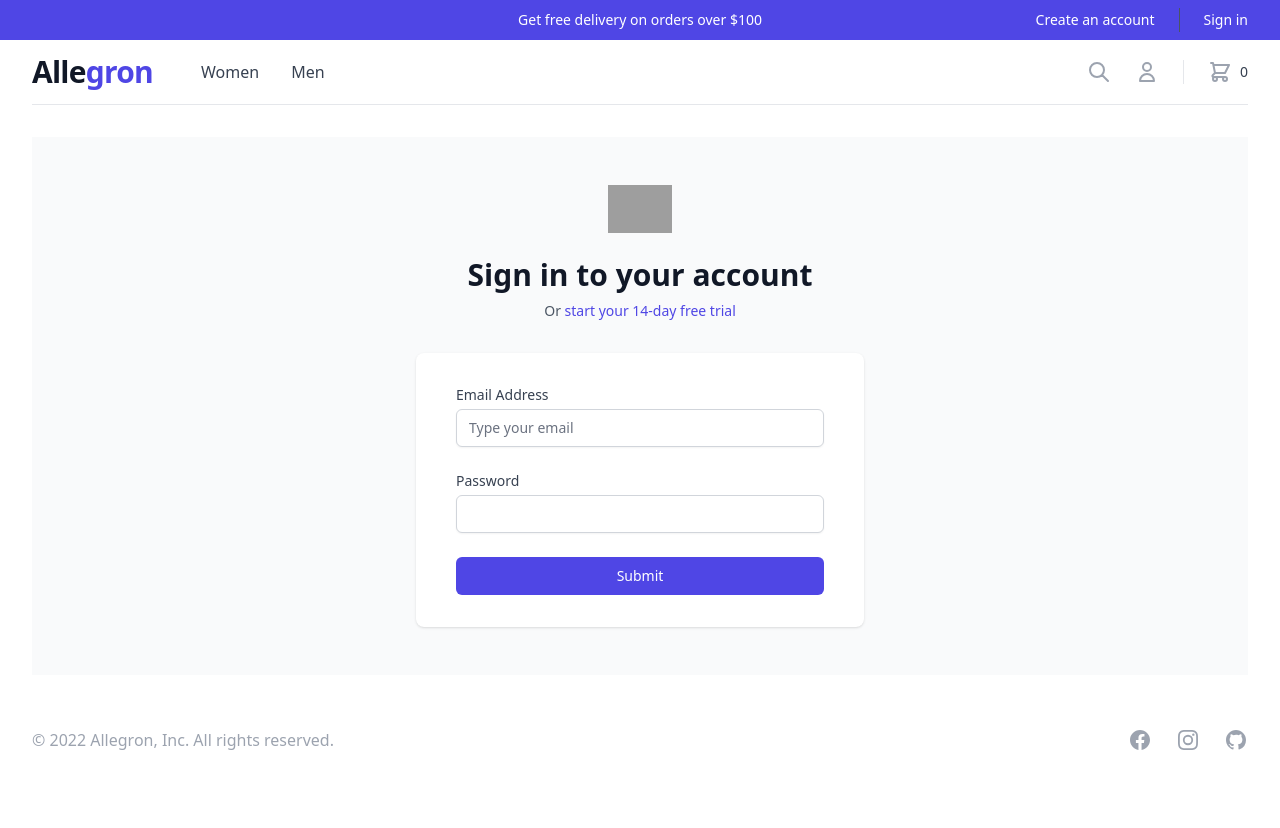
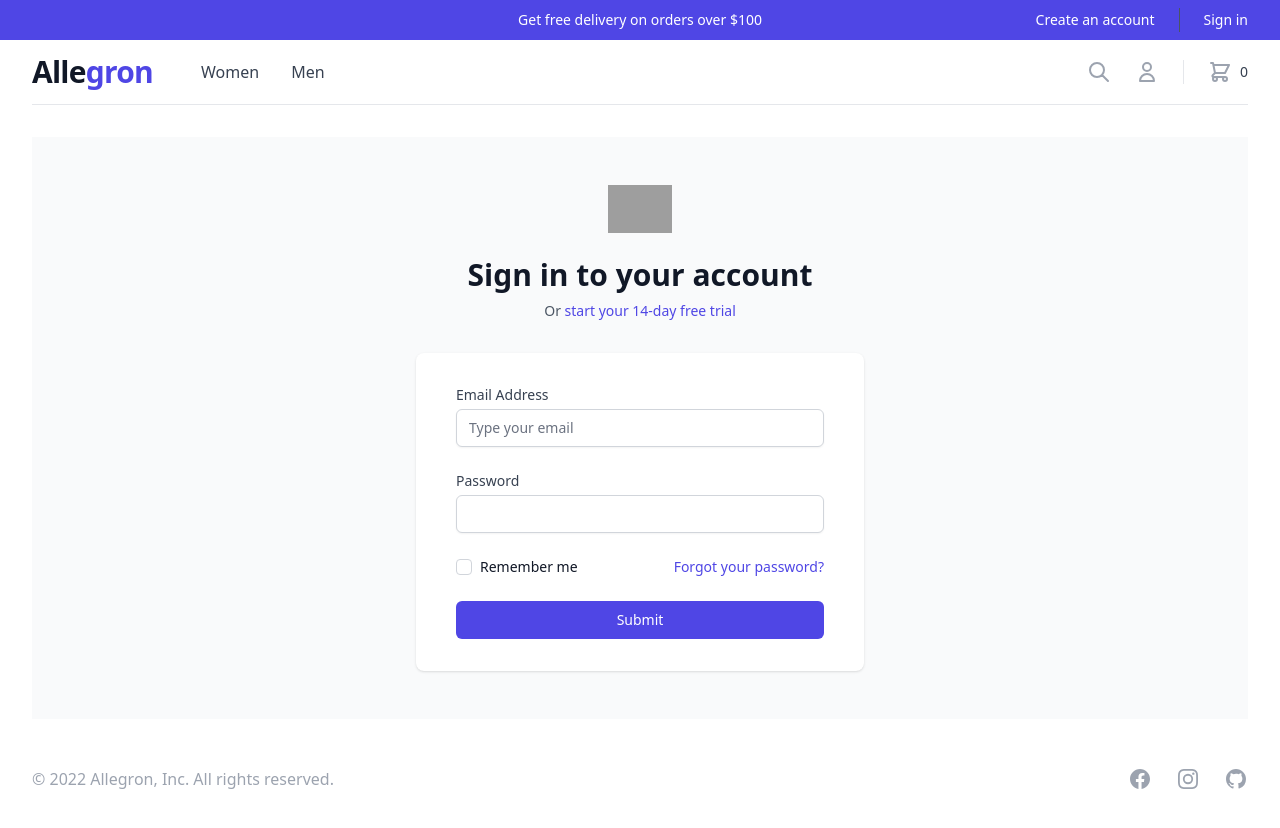
Before and after one commit to tomaszdanczak/allegron, a React (Create React App) app in the folder frontend/: page /signin in a window 1280 px wide. Shown: the top 828 px of the page. Before the commit the page ends 800 px from the top, so only its background shows below. Built offline with nearby package versions, Linux system fonts and the light colour scheme; grey boxes are pictures that could not be loaded.

Commit message:
Create and use <RemembreMe/>

```diff
--- /dev/null
+++ b/frontend/src/components/atoms/RememberMe/RememberMe.tsx
@@ -0,0 +1,23 @@
+export default function RememberMe() {
+  return (
+    <div className="flex items-center justify-between">
+      <div className="flex items-center">
+        <input
+          id="remember-me"
+          name="remember-me"
+          type="checkbox"
+          className="h-4 w-4 rounded border-gray-300 text-indigo-600 focus:ring-indigo-500"
+        />
+        <label htmlFor="remember-me" className="ml-2 block text-sm text-gray-900">
+          Remember me
+        </label>
+      </div>
+
+      <div className="text-sm">
+        <a href="/" className="font-medium text-indigo-600 hover:text-indigo-500">
+          Forgot your password?
+        </a>
+      </div>
+    </div>
+  )
+}
--- a/frontend/src/components/organisms/SigninForm/SigninForm.tsx
+++ b/frontend/src/components/organisms/SigninForm/SigninForm.tsx
@@ -1,4 +1,5 @@
 import Button from 'components/atoms/Button/Button'
+import RememberMe from 'components/atoms/RememberMe/RememberMe'
 import TextInput from 'components/molecules/TextInput/TextInput'
 import { Formik, Form } from 'formik'
 import * as Yup from 'yup'
@@ -36,6 +37,8 @@ export default function SigninForm() {
 
           <TextInput label="Password" name="password" type="password" />
 
+          <RememberMe />
+
           <Button text="Submit" type="submit" variant="small" />
         </Form>
       </Formik>
```
